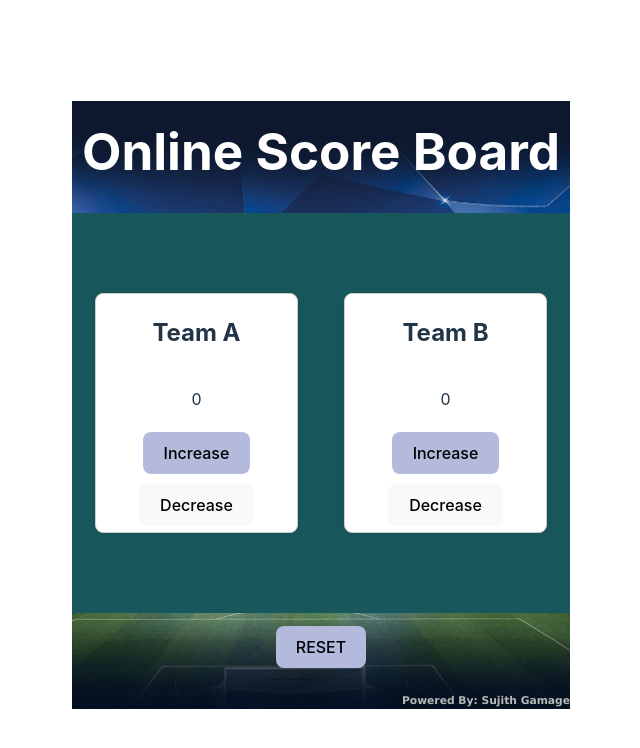
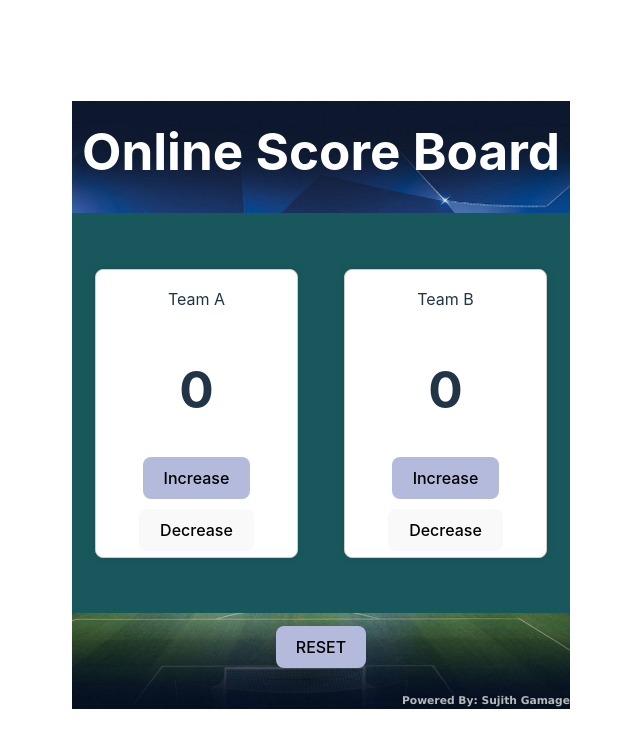
Before and after one commit to sujithkpg/react-app, a React (Vite) app: page / in a window 1280 px wide. Shown: the top 748 px of the page, without its empty margins (319-959 px from the left). Built offline with nearby package versions, Linux system fonts and the light colour scheme.

Commit message:
counter reset action

```diff
--- a/src/component/CounterProps.tsx
+++ b/src/component/CounterProps.tsx
@@ -20,8 +20,8 @@ const Counter: React.FC<CounterProps> = ({ team }) => {
 
   return (
     <div className="counter">
-      <h2>{team}</h2>
-      <p>{count}</p>
+      <p>{team}</p>
+      <h1>{count}</h1>
       <button className="btn-primary" onClick={() => setCount(count + 1)}>Increase</button>
       <button onClick={() => setCount(count>0?count - 1:0)}>Decrease</button>
     </div>
```
